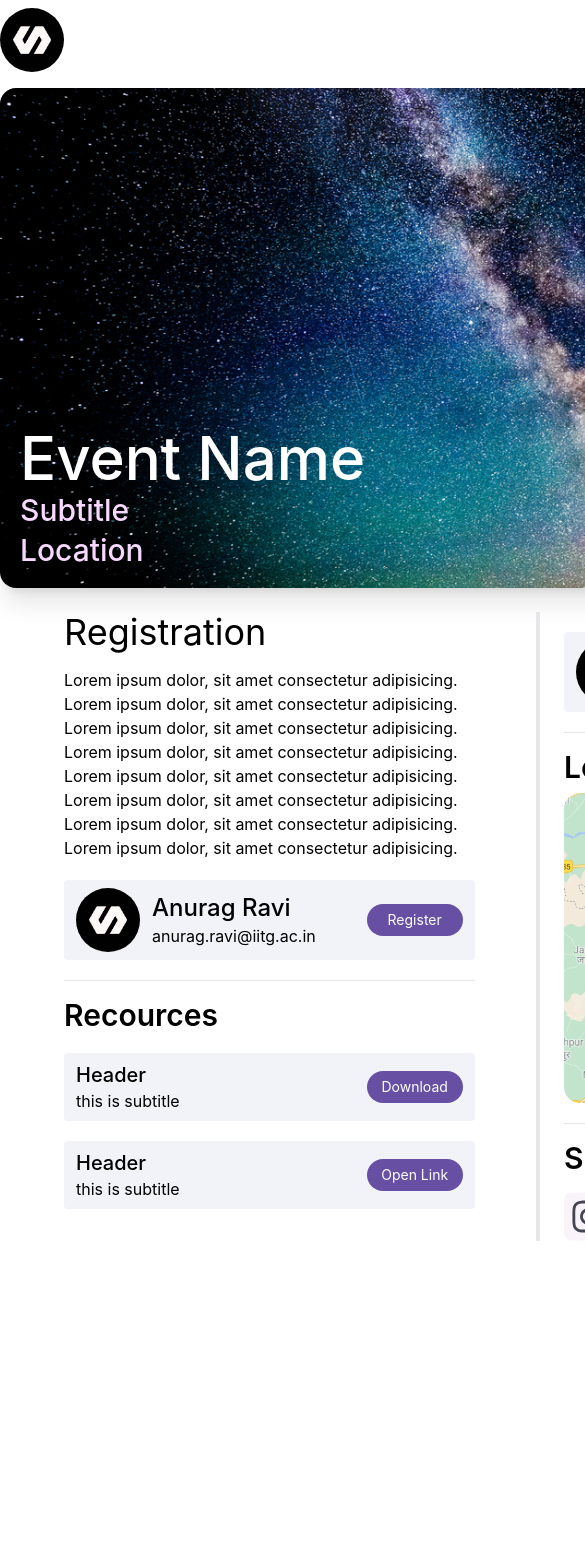
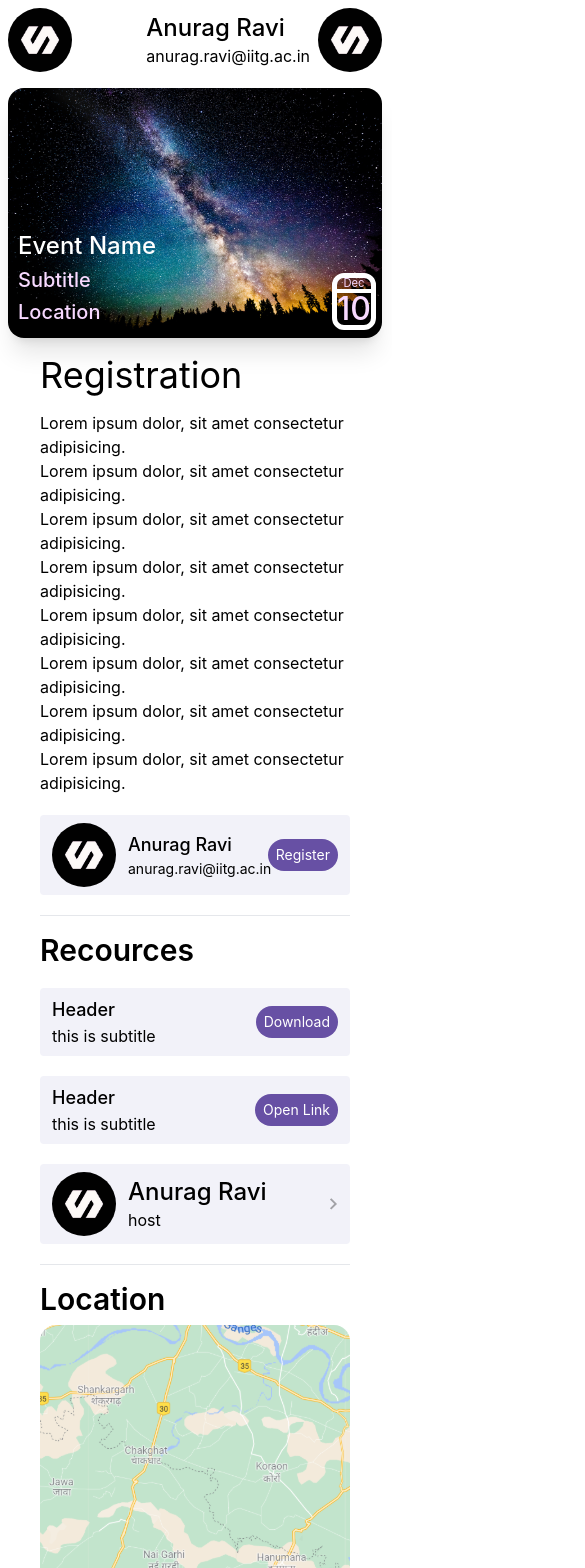
Before and after one commit to Anurag-ravi/event_scheduler_frontend, a React (Create React App) app: page / in a window 390 px wide. Shown: the top 1568 px of the page, 585 px wide, since content can reach past the window. Before the commit the page ends 1329 px from the top, so only its background shows below. Built offline with nearby package versions, Linux system fonts and the light colour scheme.

Commit message:
made layout responsive

```diff
--- a/src/App.js
+++ b/src/App.js
@@ -1,5 +1,5 @@
 import "./App.css";
-import EventCard from "./components/EventCard";
+// import EventCard from "./components/EventCard";
 import EventDetail from "./pages/EventDetail";
 // import Login from "./pages/Login";
 
--- a/src/index.css
+++ b/src/index.css
@@ -63,25 +63,40 @@ code {
 }
 
 .eventDetailImg {
-  width:1080px;
-  height:500px;
+  width:100%;
   object-fit: cover;
 }
 
 .timeStamp2 {
   position:relative;
-  width:130px;
-  top:-155px;
-  left:935px;
+  width:12%;
+  top: -65px;
+  left:calc(86.5%);
+}
+.timeStamp2sm {
+  position:relative;
+  width:12%;
+  top: -97px;
+  left:calc(87%);
+}
+.timeStamp2md {
+  position:relative;
+  width:12%;
+  top: -110px;
+  left:calc(87%);
+}
+.timeStamp2lg {
+  position:relative;
+  width:12.5%;
+  top: -120px;
+  left:calc(86.5%);
 }
 
 .date11 {
   display: inline-block;
-  font-size: 35px;
+  font-size: 70%;
   font-weight: semibold;
-  line-height: 30px;
-  height: 40px;
-  color:white;
+  line-height: 100%;
   border-left-width: 5px;
   border-right-width: 5px;
   border-top-width: 5px;
@@ -90,10 +105,8 @@ code {
 }
 .date22 {
   display: inline-block;
-  font-size: 100px;
-  line-height: 80px;
-  height: 100px;
-  color:white;
+  font-size: 200%;
+  line-height: 100%;
   border-left-width: 5px;
   border-right-width: 5px;
   border-top-width: 2.5px;
@@ -103,6 +116,56 @@ code {
 
 .nameStamp{
   position:relative;
-  top:-300px;
-  left:20px;
+  bottom: 165px;
+  left:10px;
 }
+.nameStampsm{
+  position:relative;
+  bottom: 200px;
+  left:15px;
+}
+.nameStampmd{
+  position:relative;
+  bottom: 240px;
+  left:15px;
+}
+.nameStamplg{
+  position:relative;
+  bottom: 270px;
+  left:15px;
+}
+
+.date11sm{
+  font-size: 120%;
+  line-height:110%;
+  border-bottom-width: 5px;
+}
+.date11md{
+  font-size: 140%;
+  line-height:110%;
+  border-bottom-width: 5px;
+}
+.date11lg{
+  font-size: 150%;
+  line-height:110%;
+  border-bottom-width: 5px;
+}
+.date22sm{
+  font-size: 380%;
+  line-height: 100%;
+  position: relative;
+  top:-8px;
+  border-top-width: 0px;
+}
+.date22md{
+  font-size: 450%;
+  line-height: 100%;
+  position: relative;
+  top:-10px;
+  border-top-width: 0px;
+}
+.date22lg{
+  font-size: 500%;
+  line-height: 100%;
+  border-top-width: 0px;
+}
--- a/src/pages/EventDetail.js
+++ b/src/pages/EventDetail.js
@@ -9,7 +9,7 @@ import twitter from "../assets/twitter.svg"
 
 const EventDetail = () => {
     return (
-        <div className='mx-auto py-2' style={{width:1080}}>
+        <div className='mx-auto justify-center py-2 lg:w-9/12 lg:px-0 w-full px-2'>
             {/* <====================== Navbar =====================> */}
             <div className='flex flex-row justify-between'>
             <img src={swc} alt="" className='rounded-full w-16'/>
@@ -22,23 +22,23 @@ const EventDetail = () => {
             </div>
             </div>
             {/* <====================== Event image =====================> */}
-            <div className='rounded w-full mt-4' style={{height:500}}>
+            <div className='rounded w-full mt-4 items-center'>
                 <img src={event} alt="" className='rounded-2xl eventDetailImg shadow-xl'/>
-                <div className="flex flex-col timeStamp2">
-                    <div className='border-white rounded-t-xl text-center date11'>
+                <div className="flex flex-col timeStamp2 sm:timeStamp2sm md:timeStamp2md lg:timeStamp2lg">
+                    <div className='border-white rounded-t-xl text-center date11 sm:date11sm md:date11md lg:date11lg'>
                         Dec</div>
-                    <div className='border-white rounded-b-xl text-center font-medium date22'>
+                    <div className='border-white rounded-b-xl text-center font-medium date22 sm:date22sm md:date22md lg:date22lg'>
                         10</div>
                 </div>
-                <div className="flex flex-col nameStamp">
-                    <div className="font-medium text-6xl text-white">Event Name</div>
-                    <div className="text-3xl pt-1 font-medium text-white" style={{color:'#F7D9FF'}}>Subtitle</div>
-                    <div className="text-3xl pt-1 font-medium text-white" style={{color:'#F7D9FF'}}>Location</div>
+                <div className="flex flex-col nameStamp sm:nameStampsm md:nameStampmd lg:nameStamplg">
+                    <div className="font-medium text-2xl md:text-5xl lg:text-6xl text-white">Event Name</div>
+                    <div className="text-xl md:text-2xl lg:text-3xl pt-1 font-medium text-white" style={{color:'#F7D9FF'}}>Subtitle</div>
+                    <div className="text-xl md:text-2xl lg:text-3xl pt-1 font-medium text-white" style={{color:'#F7D9FF'}}>Location</div>
                 </div>
             </div>
             {/* <====================== Event details =====================> */}
-            <div className='flex flex-row justify-between px-10 mt-6 pb-20'>
-                <div className='w-1/2 px-6 border-r-4'>
+            <div className='grid grid-cols-1 md:grid-cols-2 justify-between px-2 mt-6 pb-20 relative -top-40 sm:-top-48 md:-top-56'>
+                <div className='px-6 md:border-r-4'>
                     <div>
                         <div className='text-4xl mb-4'>Registration</div>
                         <div>Lorem ipsum dolor, sit amet consectetur adipisicing.</div>
@@ -50,45 +50,45 @@ const EventDetail = () => {
                         <div>Lorem ipsum dolor, sit amet consectetur adipisicing.</div>
                         <div>Lorem ipsum dolor, sit amet consectetur adipisicing.</div>
                     </div>
-                    <div className='rounded flex flex-row py-2 px-3 justify-between mt-5 w-11/12' style={{backgroundColor:'#F2F2F9'}}>
+                    <div className='rounded flex flex-row py-2 px-3 justify-between mt-5 w-full ' style={{backgroundColor:'#F2F2F9'}}>
                         <div className='flex flex-row justify-start'>
                             <img src={swc} alt="" className='rounded-full w-16 mr-3'/>
                             <div className="flex flex-col self-center">
-                                <div className="text-2xl font-medium">Anurag Ravi</div>
-                                <div className="mr-2">anurag.ravi@iitg.ac.in</div>
+                                <div className="text-lg sm:text-2xl font-medium">Anurag Ravi</div>
+                                <div className="text-sm sm:text-base mr-2">anurag.ravi@iitg.ac.in</div>
                             </div>
                         </div>
-                        <div className='text-white w-24 h-8 text-sm rounded-full text-center pt-1.5 font-normal self-center cursor-pointer hover:scale-105 duration-300' style={{backgroundColor:'#6750A4'}}>
+                        <div className='text-white px-2 h-8 text-sm rounded-full text-center pt-1.5 font-normal self-center cursor-pointer hover:scale-105 duration-300' style={{backgroundColor:'#6750A4'}}>
                             Register
                         </div>
                     </div>
-                    <hr className='mt-5 w-11/12 '/>
+                    <hr className='mt-5 w-full  '/>
                     <div className='text-3xl font-semibold mt-4'>Recources</div>
-                    <div className='rounded flex flex-row py-2 px-3 justify-between mt-5 w-11/12' style={{backgroundColor:'#F2F2F9'}}>
+                    <div className='rounded flex flex-row py-2 px-3 justify-between mt-5 w-full ' style={{backgroundColor:'#F2F2F9'}}>
                         <div className='flex flex-row justify-start'>
                             <div className="flex flex-col self-center">
-                                <div className="text-xl font-medium">Header</div>
+                                <div className="text-lg sm:text-xl font-medium">Header</div>
                                 <div className="mr-2">this is subtitle</div>
                             </div>
                         </div>
-                        <div className='text-white w-24 h-8 text-sm rounded-full text-center pt-1.5 font-normal self-center cursor-pointer hover:scale-105 duration-300' style={{backgroundColor:'#6750A4'}}>
+                        <div className='text-white px-2 h-8 text-sm rounded-full text-center pt-1.5 font-normal self-center cursor-pointer hover:scale-105 duration-300' style={{backgroundColor:'#6750A4'}}>
                             Download
                         </div>
                     </div>
-                    <div className='rounded flex flex-row py-2 px-3 justify-between mt-5 w-11/12' style={{backgroundColor:'#F2F2F9'}}>
+                    <div className='rounded flex flex-row py-2 px-3 justify-between mt-5 w-full ' style={{backgroundColor:'#F2F2F9'}}>
                         <div className='flex flex-row justify-start'>
                             <div className="flex flex-col self-center">
-                                <div className="text-xl font-medium">Header</div>
+                                <div className="text-lg sm:text-xl font-medium">Header</div>
                                 <div className="mr-2">this is subtitle</div>
                             </div>
                         </div>
-                        <div className='text-white w-24 h-8 text-sm rounded-full text-center pt-1.5 font-normal self-center cursor-pointer hover:scale-105 duration-300' style={{backgroundColor:'#6750A4'}}>
+                        <div className='text-white px-2 h-8 text-sm rounded-full text-center pt-1.5 font-normal self-center cursor-pointer hover:scale-105 duration-300' style={{backgroundColor:'#6750A4'}}>
                             Open Link
                         </div>
                     </div>
                 </div>
-                <div className='w-1/2 px-6 '>
-                    <div className='rounded flex flex-row py-2 px-3 justify-between mt-5 w-11/12' style={{backgroundColor:'#F2F2F9'}}>
+                <div className='px-6 '>
+                    <div className='rounded flex flex-row py-2 px-3 justify-between mt-5 w-full ' style={{backgroundColor:'#F2F2F9'}}>
                         <div className='flex flex-row justify-start'>
                             <img src={swc} alt="" className='rounded-full w-16 mr-3'/>
                             <div className="flex flex-col self-center">
@@ -100,15 +100,15 @@ const EventDetail = () => {
                         <path d="M1.62207 10.878L6.62207 5.87796L1.62207 0.87796" stroke="black" stroke-opacity="0.33" stroke-width="2"/>
                         </svg>
                     </div>
-                    <hr className='mt-5 w-11/12 '/>
+                    <hr className='mt-5 w-full  '/>
                     <div className='text-3xl font-semibold mt-4 mb-2'>Location</div>
                     <img src={location} alt="" />
-                    <hr className='mt-5 w-11/12 '/>
-                    <div className="flex flex-row justify-between mt-4 mb-2 w-11/12">
+                    <hr className='mt-5 w-full  '/>
+                    <div className="flex flex-row justify-between mt-4 mb-2 w-full ">
                         <div className='text-3xl font-semibold'>Share</div>
                         <div className="rounded-md self-center border-2 border-gray-400 px-5 text-gray-400 hover:bg-gray-100 cursor-pointer">Copy Link</div>
                     </div>
-                    <div className="flex flex-row justify-between mt-4 w-11/12">
+                    <div className="flex flex-row justify-between mt-4 w-full ">
                     <img src={instagram} alt="" className='cursor-pointer'/>
                     <img src={twitter} alt="" className='cursor-pointer'/>
                     <img src={linkedin} alt="" className='cursor-pointer'/>
```
Also changed, not shown: src/components/EventCard.js (+4 -4 lines).
